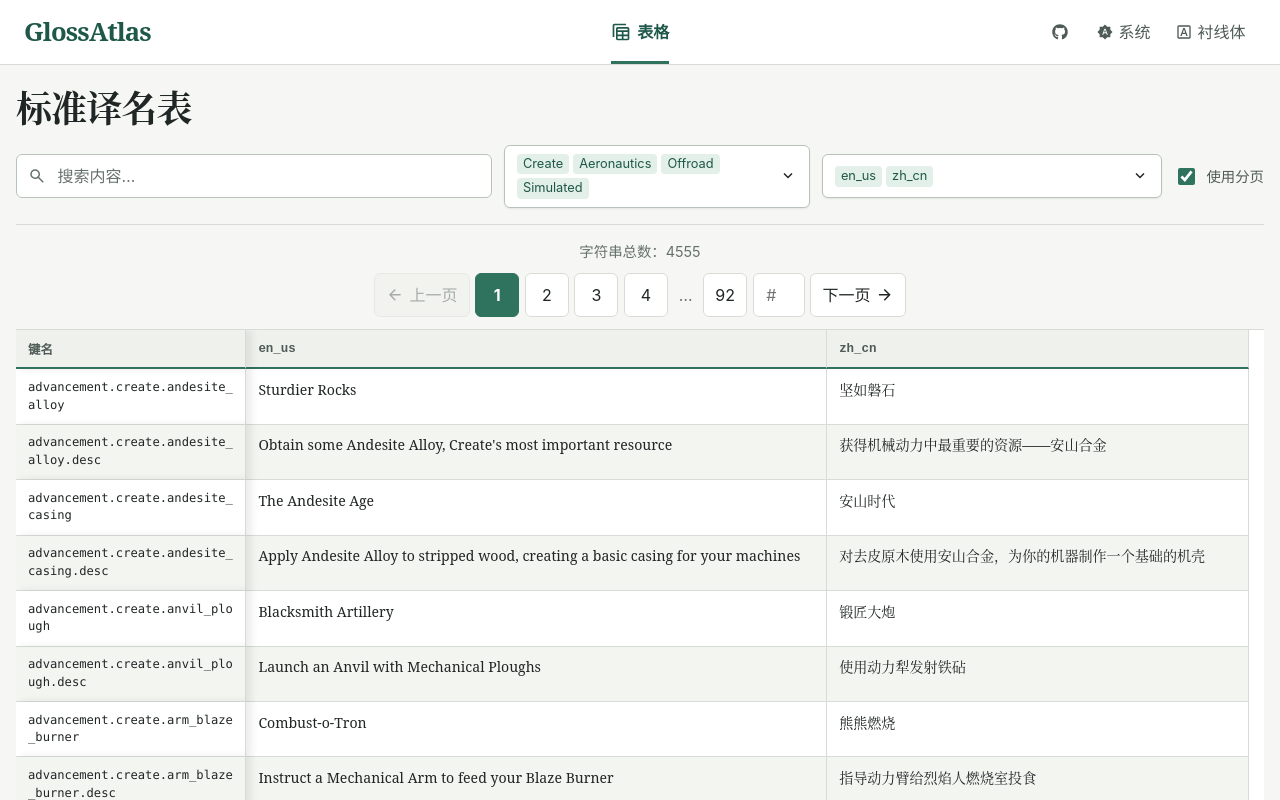
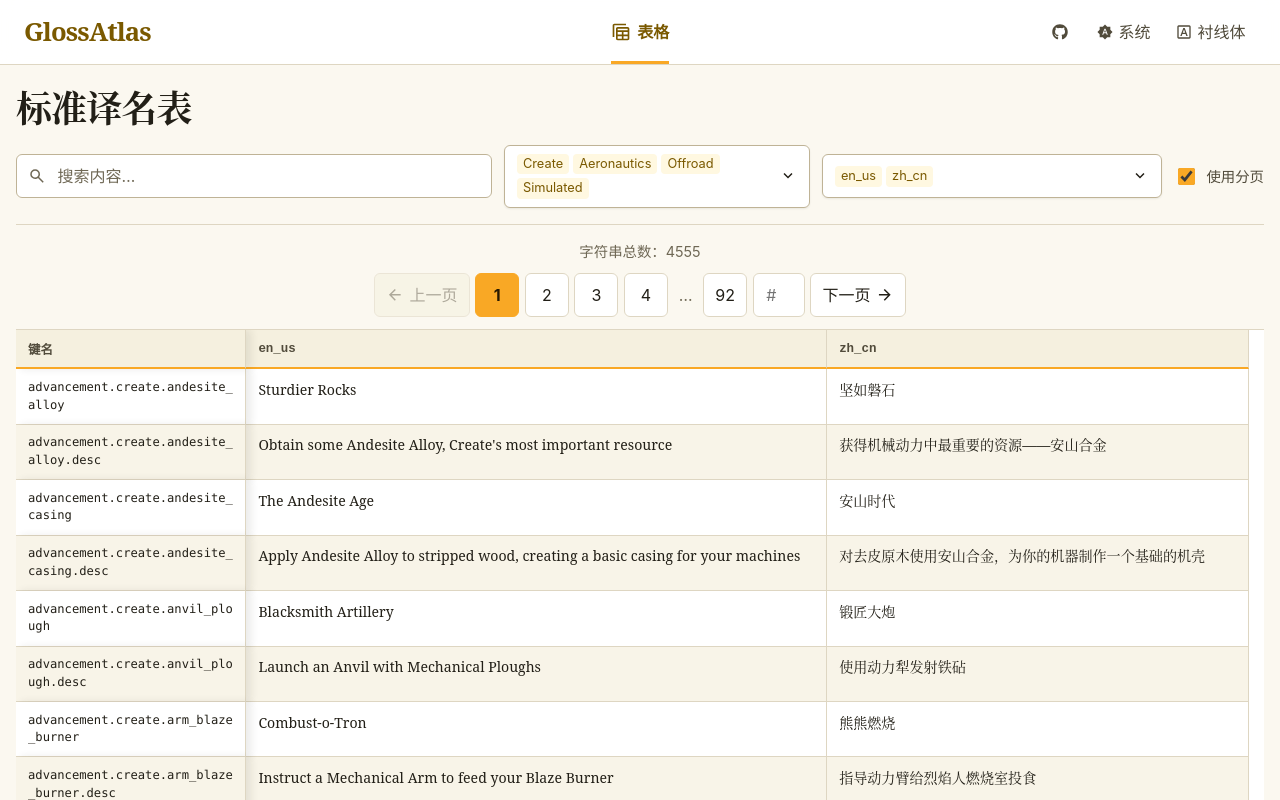
Before and after one commit to Andepthy/Brassigloss, a Vue app: page / in a window 1280 px wide. Shown: the top 800 px of the page. Built offline with nearby package versions, Linux system fonts and the light colour scheme.

Commit message:
fix: update color variables for improved theme consistency

```diff
--- a/src/assets/styles/main.css
+++ b/src/assets/styles/main.css
@@ -6,19 +6,19 @@
   --serif-font: "Noto Serif", Georgia, "Times New Roman", "Noto Serif CJK SC", "Noto Serif CJK TC", serif;
   --monospace-font: "SFMono-Regular", Consolas, "Liberation Mono", monospace;
 
-  --page: #161c19;
-  --surface: #1d2521;
-  --surface-raised: #252f2a;
-  --surface-subtle: #202924;
-  --text: #edf2ed;
-  --text-secondary: #c1cbc4;
-  --muted: #9baaa0;
-  --border: #3d4b43;
-  --border-strong: #5b6b61;
-  --accent: #77ba9e;
-  --on-accent: #161c19;
-  --accent-strong: #a0d4bb;
-  --accent-soft: #203d31;
+  --page: #17140d;
+  --surface: #211e16;
+  --surface-raised: #2a261c;
+  --surface-subtle: #262217;
+  --text: #f4efe1;
+  --text-secondary: #d3ccb8;
+  --muted: #a9a18b;
+  --border: #4a4433;
+  --border-strong: #6a6148;
+  --accent: #ffd54f;
+  --on-accent: #241a00;
+  --accent-strong: #ffe082;
+  --accent-soft: #3a2e00;
   --focus: #65bfff;
   --success: #76cd9f;
   --warning: #e5b25c;
@@ -49,20 +49,20 @@
 body.theme-light {
   color-scheme: light;
 
-  --page: #f6f7f4;
+  --page: #fbf8f0;
   --surface: #ffffff;
   --surface-raised: #ffffff;
-  --surface-subtle: #eef1ec;
-  --text: #202625;
-  --text-secondary: #4f5b57;
-  --muted: #66716d;
-  --border: #d7ddd6;
-  --border-strong: #b7c3ba;
-  --accent: #2f725e;
-  --on-accent: #ffffff;
-  --accent-strong: #1d5848;
-  --accent-soft: #e3efe9;
-  --focus: #0c7bca;
+  --surface-subtle: #f5f0df;
+  --text: #221f17;
+  --text-secondary: #514b3b;
+  --muted: #6f6855;
+  --border: #ded6c2;
+  --border-strong: #bfb396;
+  --accent: #f9a825;
+  --on-accent: #271900;
+  --accent-strong: #7a5900;
+  --accent-soft: #fff8e1;
+  --focus: #7a5900;
   --success: #196c45;
   --warning: #9a6200;
   --error: #b42318;
@@ -93,7 +93,7 @@
 
 :focus-visible { outline: 3px solid var(--focus); outline-offset: 3px; }
 
-::selection { color: #fff; background: var(--accent); }
+::selection { color: var(--on-accent); background: var(--accent); }
 
 a { color: inherit; text-decoration: none; }
 
```
